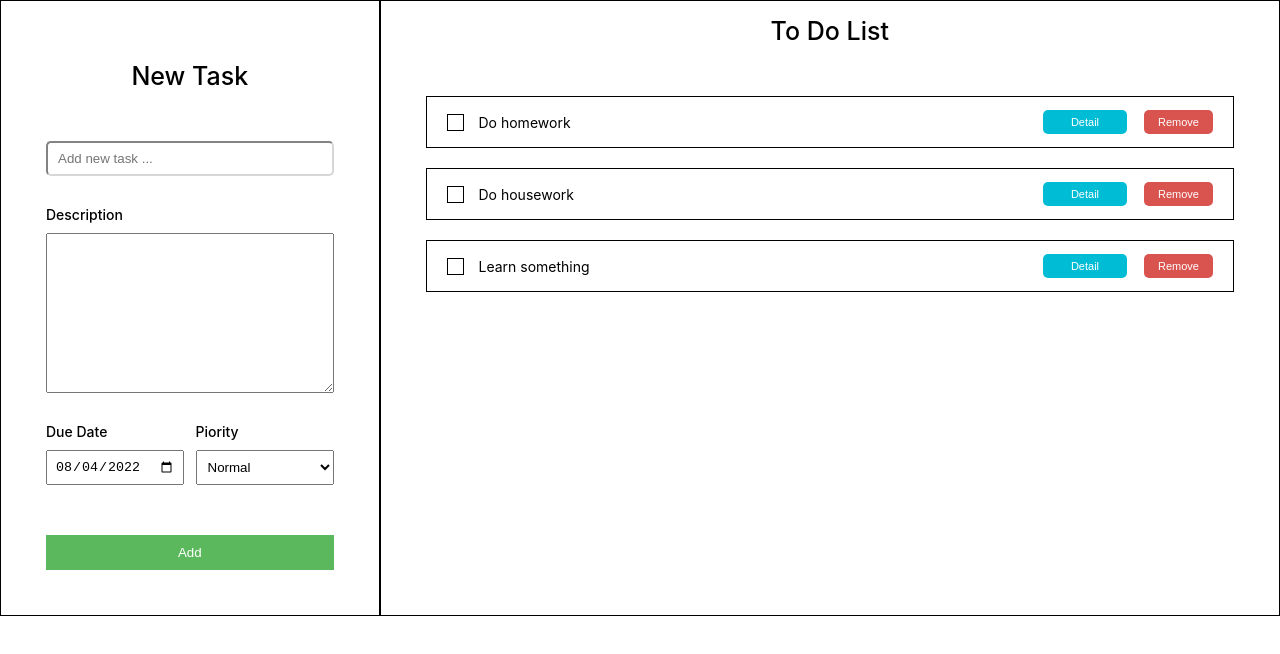
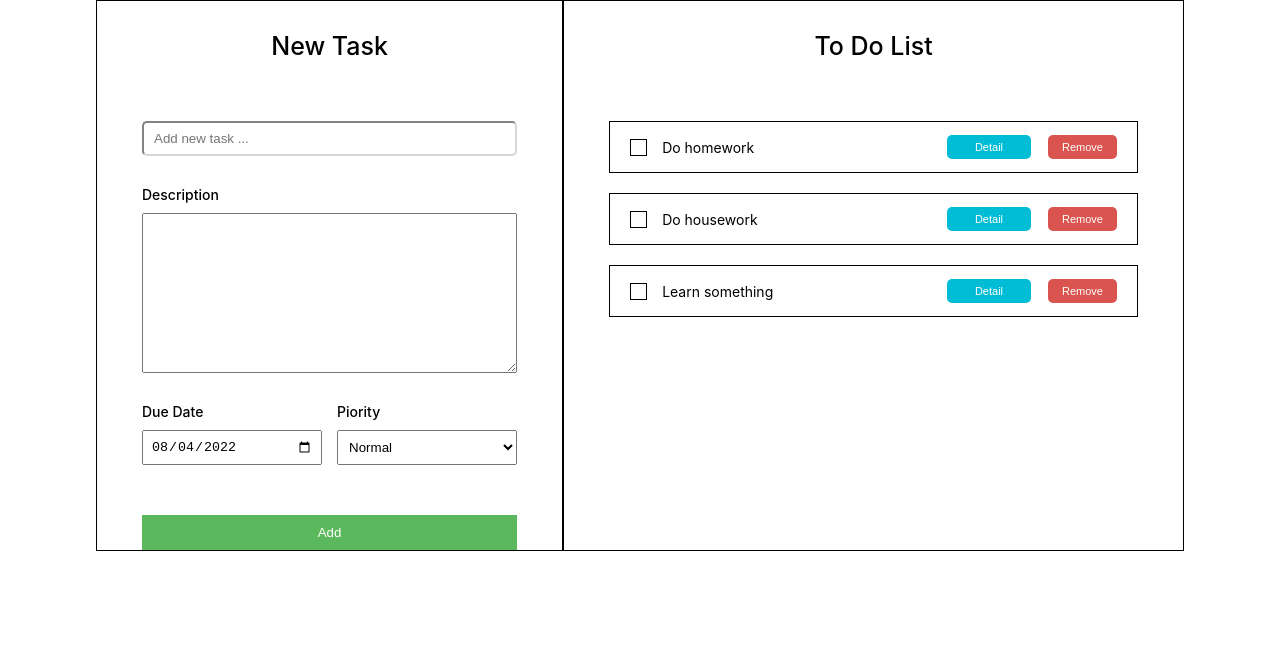
Before and after one commit to TaDuyKhang/todo-list, a React (Create React App) app: page / in a window 1280 px wide. Shown: the top 654 px of the page. Built offline with nearby package versions, Linux system fonts and the light colour scheme.

Commit message:
feat: build list tasks component  and fix css form

```diff
--- a/src/App.scss
+++ b/src/App.scss
@@ -1,4 +1,13 @@
 .App {
+  display: flex;
+  justify-content: center;
+  width: 85%;
+  margin: 0 auto;
   text-align: center;
   display: flex;
 }
+
+
+.new-task {
+  width: 53%;
+}
--- a/src/components/Form.jsx
+++ b/src/components/Form.jsx
@@ -1,4 +1,4 @@
-import React from "react";
+import { useEffect } from "react";
 import { useFormik } from "formik";
 import * as Yup from "yup";
 import Moment from "moment";
@@ -9,15 +9,17 @@ export default function Form({
   date,
   button,
   handleSubmitForm,
+  data,
+  index,
 }) {
   const minDate = Moment().format("YYYY-MM-DD");
-  //   console.log(date);
+
   const formik = useFormik({
     initialValues: {
-      taskName: "",
-      description: "",
-      date: date,
-      piority: "Normal",
+      taskName: data?.taskName || "",
+      description: data?.description || "",
+      date: data ? data.date : date || "",
+      piority: data?.piority || "",
     },
     validationSchema: Yup.object({
       taskName: Yup.string()
@@ -25,10 +27,11 @@ export default function Form({
         .required("This field is required"),
     }),
     onSubmit: (values) => {
-      //   alert(JSON.stringify(values, null, 2));
-      handleSubmitForm(values);
+      const clone = { values, index };
+      handleSubmitForm(clone);
     },
   });
+
   return (
     <form className="form" onSubmit={formik.handleSubmit}>
       <p className="title">{title}</p>
@@ -40,7 +43,6 @@ export default function Form({
         className="taskName"
         placeholder={placeholder}
         onChange={formik.handleChange}
-        onBlur={formik.handleBlur}
         value={formik.values.taskName}
       />
       {formik.touched.taskName && formik.errors.taskName ? (
@@ -56,7 +58,6 @@ export default function Form({
         type="text"
         className="description"
         onChange={formik.handleChange}
-        onBlur={formik.handleBlur}
         value={formik.values.description}
       />
 
@@ -72,7 +73,6 @@ export default function Form({
             className="date"
             min={minDate}
             onChange={formik.handleChange}
-            onBlur={formik.handleBlur}
             value={formik.values.date}
           />
         </div>
@@ -82,11 +82,10 @@ export default function Form({
           </label>
           <select
             name="piority"
-            defaultValue="Normal"
+            defaultValue={data?.piority ? data?.piority : "Normal"}
             className="piority"
             value={formik.piority}
             onChange={formik.handleChange}
-            onBlur={formik.handleBlur}
             style={{ display: "block" }}
           >
             <option value="Low" label="Low">
@@ -105,7 +104,7 @@ export default function Form({
       </div>
 
       <button className="button" type="submit">
-        {button}
+        {data ? "Update" : "Add"}
       </button>
     </form>
   );
--- /dev/null
+++ b/src/components/List.jsx
@@ -0,0 +1,29 @@
+import { useDispatch } from "react-redux";
+import { removeTask } from "../store/features/slice.js";
+
+export default function List({ item, index, handleDetail }) {
+  const dispatch = useDispatch();
+  const handleRemoveTask = () => {
+    dispatch(removeTask(index));
+  };
+
+  return (
+    <div className="task">
+      <div className="text-box">
+        <label className="checkbox-label" htmlFor={index}>
+          <input id={index} type="checkbox" className="checkbox" />
+          <p className="checkbox-p"></p>
+        </label>
+        <span className="task-name">{item.taskName}</span>
+      </div>
+      <div className="button-box">
+        <button onClick={() => handleDetail(index)} className="detail">
+          Detail
+        </button>
+        <button onClick={() => handleRemoveTask()} className="remove">
+          Remove
+        </button>
+      </div>
+    </div>
+  );
+}
--- a/src/components/ListTask.jsx
+++ b/src/components/ListTask.jsx
@@ -1,30 +1,47 @@
 import "../css/ListTask.scss";
+import { useEffect } from "react";
+import { useState } from "react";
 import { useDispatch } from "react-redux";
-import { removeTask } from "../store/features/slice.js";
+import { updateTask } from "../store/features/slice.js";
+import Form from "./Form.jsx";
+import List from "./List.jsx";
 
 export default function ListTask({ data }) {
-  console.log(data);
+  const initialDetail = () => {
+    const clone = [];
+    for (let i = 0; i < data.length; i++) {
+      clone.push(false);
+    }
+    return clone;
+  };
+  const [detail, setDetail] = useState(initialDetail());
   const dispatch = useDispatch();
+  const handleSubmitForm = (data) => {
+    dispatch(updateTask(data));
+  };
+
+  const handleDetail = (index) => {
+    const clone = [...detail];
+    clone.splice(index, 1, !detail[index]);
+    setDetail(clone);
+  };
+
+  useEffect(() => {
+    console.log(detail);
+  }, [detail]);
 
   return (
     <div className="list-task">
       {data.map((item, index) => (
-        <div className="item" key={index}>
-          <div className="text-box">
-            <label className="checkbox-label" htmlFor={index}>
-              <input id={index} type="checkbox" className="checkbox" />
-              <p className="checkbox-p"></p>
-            </label>
-            <span className="task-name">{item.taskName}</span>
-          </div>
-          <div className="button-box">
-            <button className="detail">Detail</button>
-            <button
-              onClick={() => dispatch(removeTask(index))}
-              className="remove"
-            >
-              Remove
-            </button>
+        <div key={index}>
+          <List item={item} index={index} handleDetail={handleDetail} />
+
+          <div className={detail[index] ? "active" : "unActive"}>
+            <Form
+              data={item}
+              index={index}
+              handleSubmitForm={handleSubmitForm}
+            />
           </div>
         </div>
       ))}
--- a/src/components/NewTask.jsx
+++ b/src/components/NewTask.jsx
@@ -6,10 +6,12 @@ import { addNewTask } from "../store/features/slice.js";
 export default function Newtask() {
   const formatDate = Moment().format("YYYY-MM-DD");
   const dispatch = useDispatch();
+
   const handleSubmitForm = (e) => {
     dispatch(addNewTask(e));
   };
   return (
+    <div className="new-task">
       <Form
         title="New Task"
         placeholder="Add new task ..."
@@ -17,5 +19,6 @@ export default function Newtask() {
         button="Add"
         handleSubmitForm={handleSubmitForm}
       />
+    </div>
   );
 }
--- a/src/css/Form.scss
+++ b/src/css/Form.scss
@@ -1,15 +1,15 @@
 .form {
-    width: 32%;
+
     display: flex;
     flex-direction: column;
     border: 1px solid black;
-    padding: 45px;
+    padding: 0 45px;
     box-sizing: content-box;
 
     .title{
         font-size: 25px;
         font-weight: 500;
-        margin: 15px 0 50px 0;
+        margin: 30px 0 60px 0;
     }
 
     .label{
--- a/src/css/ListTask.scss
+++ b/src/css/ListTask.scss
@@ -1,10 +1,10 @@
 .list-task {
-    .item {
+    .task {
         display: flex;
         justify-content: space-between;
         align-items: center;
         height: 50px;
-        margin: 20px 45px;
+        margin-top: 20px;
         padding: 0 20px;
         border: 1px solid black;
     }
@@ -63,4 +63,12 @@
         background-color: #d9534f;
         color: white;
     }
+
+    .unActive {
+        display: none;
+    }
+
+    .active{
+        display: block  ;
+    }
 }
--- a/src/css/TodoList.scss
+++ b/src/css/TodoList.scss
@@ -1,10 +1,11 @@
 .todo-list {
-    width: 100%;
+    width: 60%;
     border: 1px solid black;
+    padding: 0 45px;
 
     .title {
         font-size: 25px;
         font-weight: 500;
-        margin: 15px 0 50px 0;
+        margin: 30px 0 60px 0;
     }
 }
--- a/src/store/features/slice.js
+++ b/src/store/features/slice.js
@@ -7,19 +7,19 @@ export const todoList = createSlice({
       {
         taskName: "Do homework",
         description: "Lorem ipsum...",
-        date: "2022-08-04",
+        date: "2023-07-04",
         piority: "Normal",
       },
       {
         taskName: "Do housework",
         description: "Do housework",
-        date: "2022-08-04",
+        date: "2023-06-26",
         piority: "High",
       },
       {
         taskName: "Learn something",
         description: "Learn something",
-        date: "2022-08-04",
+        date: "2023-07-10",
         piority: "Low",
       },
     ],
@@ -33,10 +33,16 @@ export const todoList = createSlice({
         (item, index) => index !== action.payload
       );
     },
+    updateTask: (state, action) => {
+      state.taskList = state.taskList.filter(
+        (item, index) => index !== action.payload.index
+      );
+      state.taskList.splice(action.payload.index, 0, action.payload.values);
+    },
   },
 });
 
 // Action creators are generated for each case reducer function
-export const { addNewTask, removeTask } = todoList.actions;
+export const { addNewTask, removeTask, updateTask } = todoList.actions;
 
 export default todoList.reducer;
```
Lines whose indentation alone changed are shown as unchanged.
